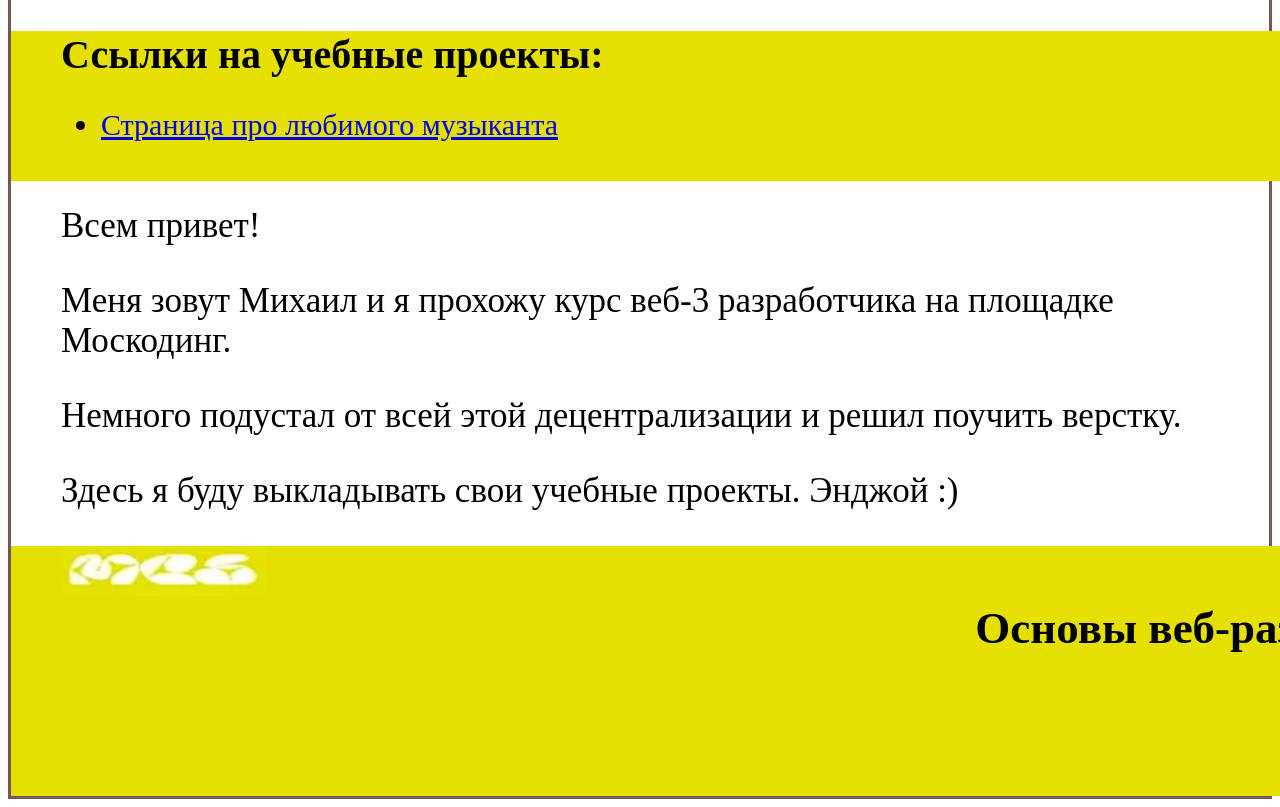
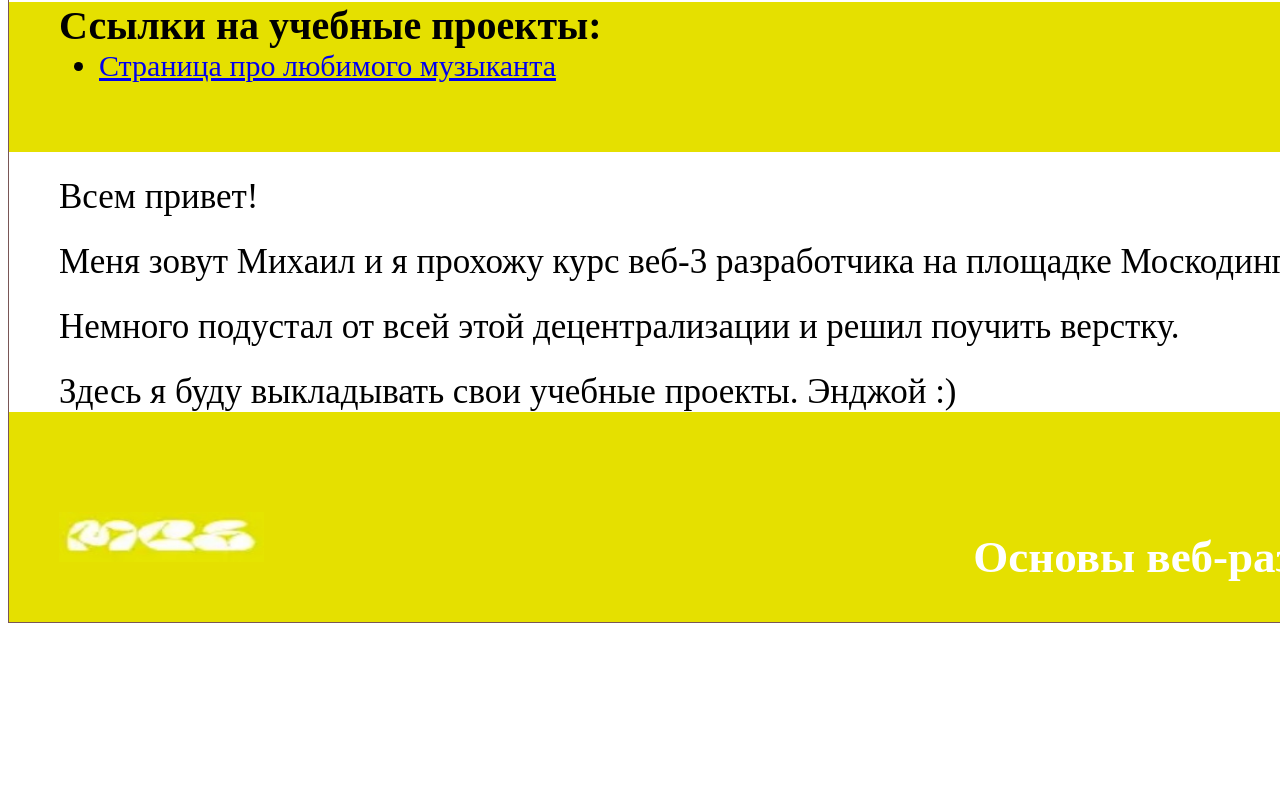
Before and after one commit to Golayamarina/MCS, a plain HTML site: page 2st project/project3.html in a window 1280 px wide. Shown: the part 1287-2094 px from the top of the page. After the commit the page ends 1918 px from the top, so only its background shows below. Drawn offline with Linux system fonts and the light colour scheme.

Commit message:
Исправлены границы, отступы между параграфами

```diff
--- a/2st project/projectstyles.css
+++ b/2st project/projectstyles.css
@@ -1,5 +1,9 @@
+h1, h2, h3, p, ul {
+  margin: 0;
+}
 .border{
   border: 1px solid #795656;
+  width: 1500px;
 
 }
 
@@ -41,15 +45,12 @@ p {
   .footer {
     display:flex;
     justify-content:space-between;
-    padding: 0 50px 50px 50px;
-    color: rgb(0, 0, 0);
+    padding: 100px 50px;
+    color: rgb(255, 255, 255);
     background-color: #E5E000;
     font-size: 30px;
     line-height: 2;
     width: 1400px;
-    height: 200px;
+    height: 10px;
+    align-items: flex-start;
   }
-
-  .border {
-    border-width: medium;
-  }
```
